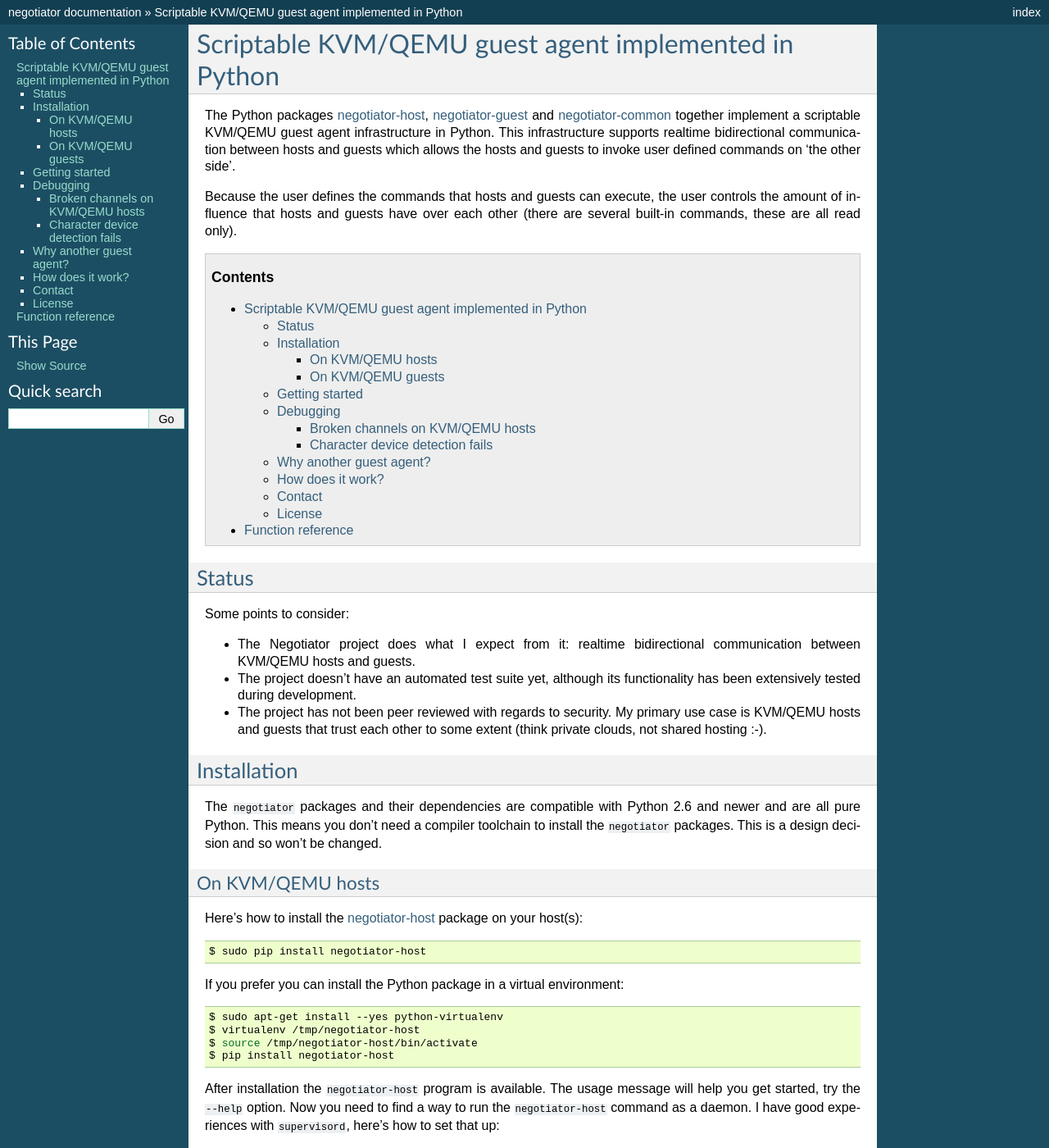
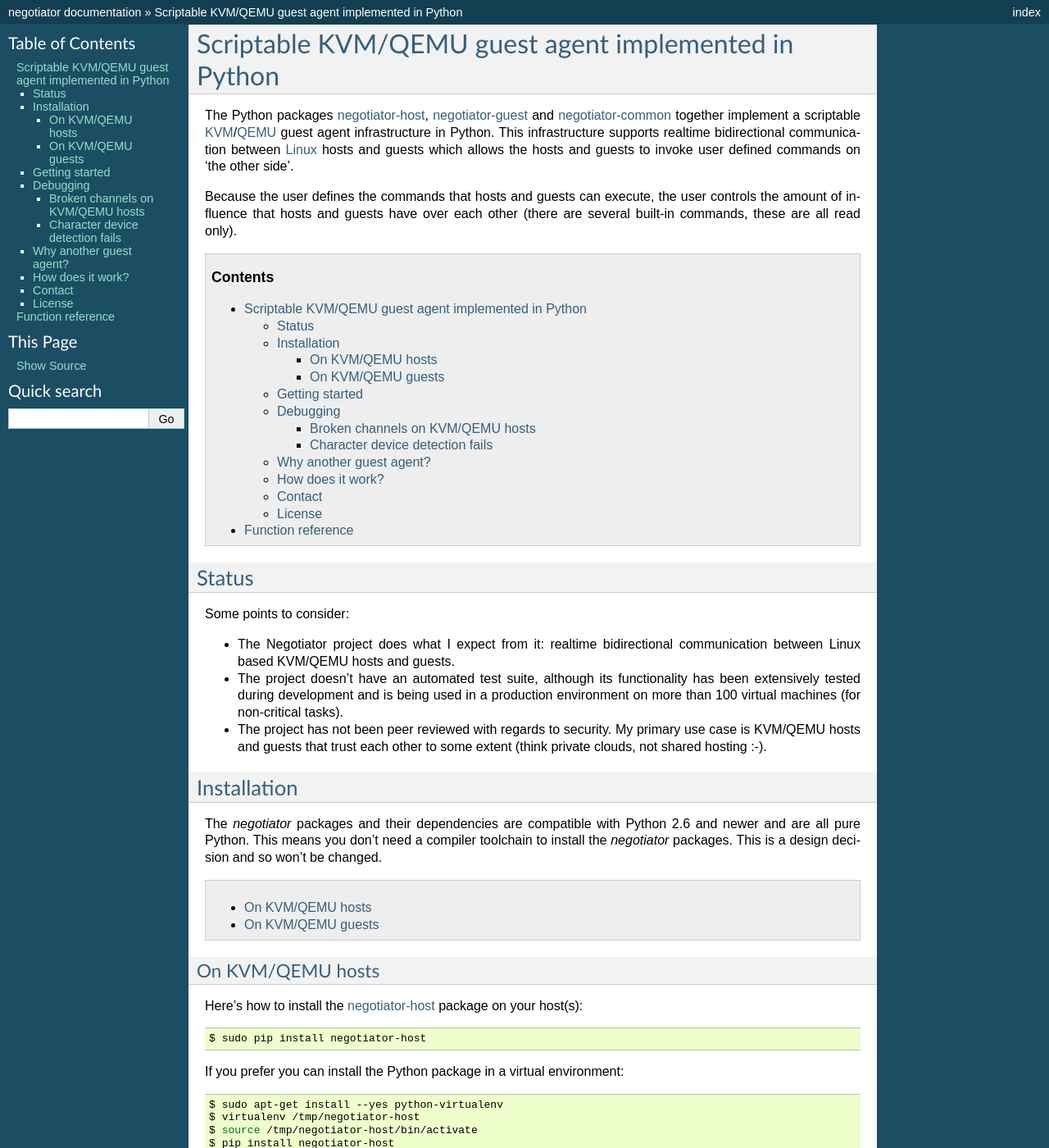
Before and after one commit to xolox/python-negotiator, a Sphinx documentation site: the page built from docs/index.rst, in a window 1280 px wide and 1400 px high. Shown: the whole window at 82% size. Built offline with Sphinx 7.4.7, drawn with Linux system fonts in a browser that asks for light colours; the version number could not be read and is left out; some of the changed text lies outside the part shown.

Commit message:
Make platform support more explicit in documentation (Linux)

```diff
--- a/README.rst
+++ b/README.rst
@@ -2,10 +2,10 @@
 =====================================================
 
 The Python packages negotiator-host_, negotiator-guest_ and negotiator-common_
-together implement a scriptable KVM/QEMU guest agent infrastructure in Python.
-This infrastructure supports realtime bidirectional communication between hosts
-and guests which allows the hosts and guests to invoke user defined commands on
-'the other side'.
+together implement a scriptable KVM_/QEMU_ guest agent infrastructure in
+Python. This infrastructure supports realtime bidirectional communication
+between Linux_ hosts and guests which allows the hosts and guests to invoke
+user defined commands on 'the other side'.
 
 Because the user defines the commands that hosts and guests can execute, the
 user controls the amount of influence that hosts and guests have over each
@@ -19,10 +19,12 @@
 Some points to consider:
 
 - The Negotiator project does what I expect from it: realtime bidirectional
-  communication between KVM/QEMU hosts and guests.
+  communication between Linux based KVM/QEMU hosts and guests.
 
-- The project doesn't have an automated test suite yet, although its
-  functionality has been extensively tested during development.
+- The project doesn't have an automated test suite, although its functionality
+  has been extensively tested during development and is being used in a
+  production environment on more than 100 virtual machines (for non-critical
+  tasks).
 
 - The project has not been peer reviewed with regards to security. My primary
   use case is KVM/QEMU hosts and guests that trust each other to some extent
@@ -31,10 +33,13 @@
 Installation
 ------------
 
-The ``negotiator`` packages and their dependencies are compatible with Python
-2.6 and newer and are all pure Python. This means you don't need a compiler
-toolchain to install the ``negotiator`` packages. This is a design decision and
+The `negotiator` packages and their dependencies are compatible with Python 2.6
+and newer and are all pure Python. This means you don't need a compiler
+toolchain to install the `negotiator` packages. This is a design decision and
 so won't be changed.
+
+.. contents::
+   :local:
 
 On KVM/QEMU hosts
 ~~~~~~~~~~~~~~~~~
@@ -57,7 +62,7 @@
 After installation the ``negotiator-host`` program is available. The usage
 message will help you get started, try the ``--help`` option. Now you need to
 find a way to run the ``negotiator-host`` command as a daemon. I have good
-experiences with ``supervisord``, here's how to set that up:
+experiences with supervisord_, here's how to set that up:
 
 .. code-block:: bash
 
@@ -90,7 +95,7 @@
    $ pip install negotiator-guest
 
 After installation you need to find a way to run the ``negotiator-guest``
-command as a daemon. I have good experiences with ``supervisord``, here's how
+command as a daemon. I have good experiences with supervisord_, here's how
 to set that up:
 
 .. code-block:: bash
@@ -162,6 +167,9 @@
 This section contains hints about what to do when things don't work as
 expected.
 
+.. contents::
+   :local:
+
 Broken channels on KVM/QEMU hosts
 ~~~~~~~~~~~~~~~~~~~~~~~~~~~~~~~~~
 
@@ -259,7 +267,7 @@
 Contact
 -------
 
-The latest version of ``negotiator`` is available on PyPI_ and GitHub_. You can
+The latest version of `negotiator` is available on PyPI_ and GitHub_. You can
 find the documentation on `Read The Docs`_. For bug reports please create an
 issue on GitHub_. If you have questions, suggestions, etc. feel free to send me
 an e-mail at `peter@peterodding.com`_.
@@ -269,11 +277,13 @@
 
 This software is licensed under the `MIT license`_.
 
-© 2014 Peter Odding.
+© 2015 Peter Odding.
 
 .. External references:
 .. _environment variables: http://negotiator.readthedocs.org/en/latest/#negotiator_host.GuestChannel.prepare_environment
 .. _GitHub: https://github.com/xolox/python-negotiator
+.. _KVM: https://en.wikipedia.org/wiki/Kernel-based_Virtual_Machine
+.. _Linux: https://en.wikipedia.org/wiki/Linux
 .. _MIT license: http://en.wikipedia.org/wiki/MIT_License
 .. _negotiator-common: https://pypi.python.org/pypi/negotiator-common
 .. _negotiator-guest: https://pypi.python.org/pypi/negotiator-guest
@@ -281,5 +291,7 @@
 .. _official guest agent: http://wiki.libvirt.org/page/Qemu_guest_agent
 .. _peter@peterodding.com: peter@peterodding.com
 .. _PyPI: https://pypi.python.org/pypi/negotiator-host
+.. _QEMU: https://en.wikipedia.org/wiki/QEMU
 .. _Read The Docs: http://negotiator.readthedocs.org/en/latest/
+.. _supervisord: http://supervisord.org/
 .. _the same mechanism: http://www.linux-kvm.org/page/VMchannel_Requirements
--- a/docs/conf.py
+++ b/docs/conf.py
@@ -24,7 +24,7 @@
 
 # General information about the project.
 project = u'negotiator'
-copyright = u'2014, Peter Odding'
+copyright = u'2015, Peter Odding'
 
 # The version info for the project you're documenting, acts as replacement for
 # |version| and |release|, also used in various other places throughout the
@@ -63,11 +63,6 @@
 # a list of builtin themes.
 html_theme = 'default'
 
-# Add any paths that contain custom static files (such as style sheets) here,
-# relative to this directory. They are copied after the builtin static files,
-# so a file named "default.css" will overwrite the builtin "default.css".
-html_static_path = ['static']
-
 # Output file base name for HTML help builder.
 htmlhelp_basename = 'negotiatordoc'
 
```
Also changed, not shown: other parts of README.rst (+2 -2 lines), 6 other files.
